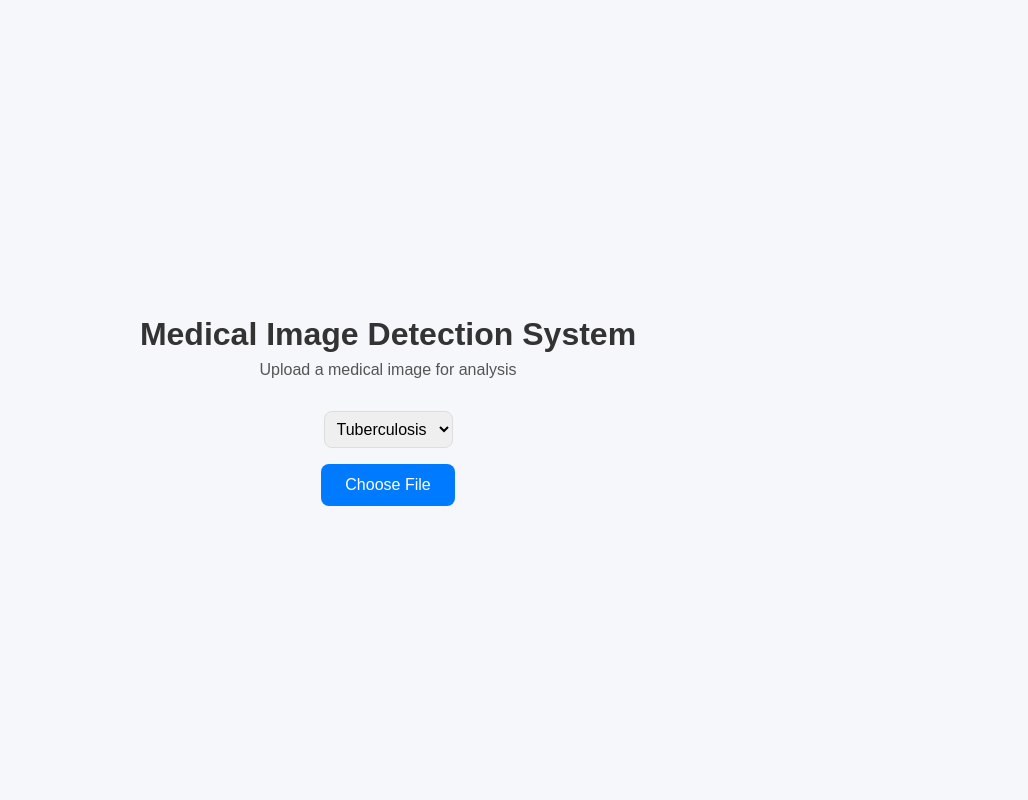
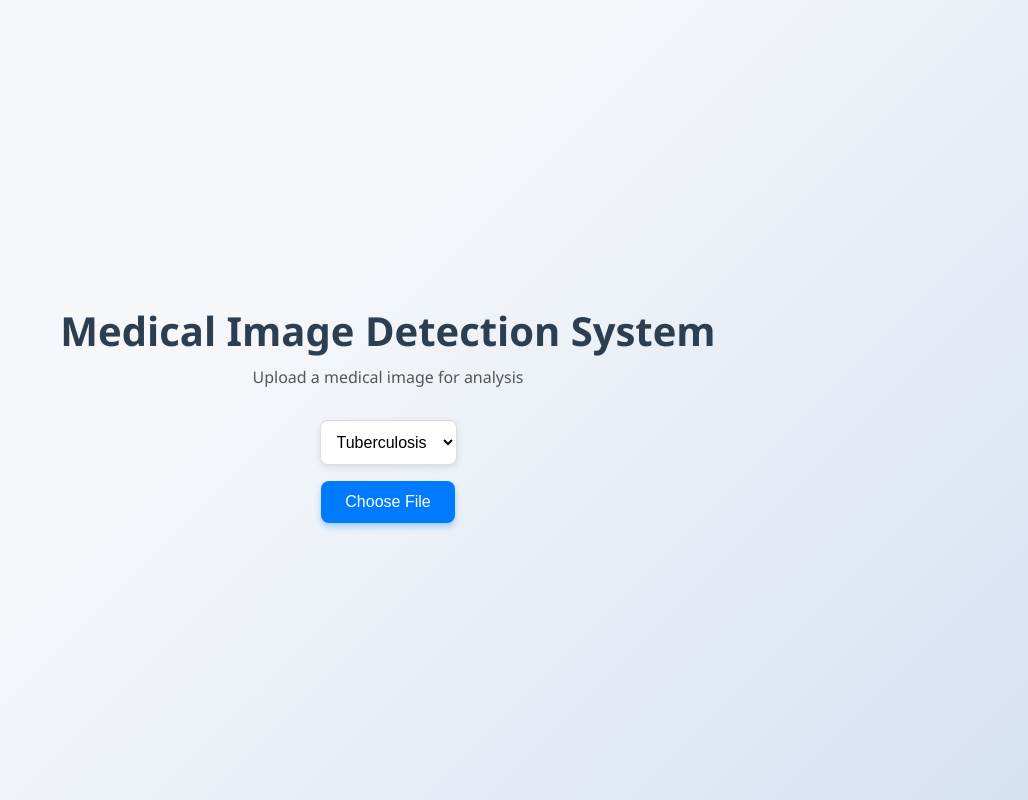
Before and after one commit to pushkar-hue/Disease-Detection-AI, a Flask app: page / in a window 1280 px wide. Shown: the whole page, without its empty margins (252-1280 px from the left). Run offline with Flask 3, Linux system fonts and the light colour scheme.

Commit message:
Changed some css properties

```diff
--- a/combined/static/styles.css
+++ b/combined/static/styles.css
@@ -1,26 +1,33 @@
-/* styles.css */
+/* Enhanced styles.css */
 
 body {
-    font-family: Arial, sans-serif;
-    background-color: #f5f7fa;
+    font-family: 'Segoe UI', Tahoma, sans-serif;
+    background: linear-gradient(135deg, #f5f7fa 40%, #d6e1f2 100%);
     display: flex;
     flex-direction: column;
     align-items: center;
     justify-content: center;
     height: 100vh;
     margin: 0;
+    overflow: hidden;
+    color: #333;
+    overflow-y: auto;
+    max-height: 300vh;
 }
 
 h1 {
-    color: #333;
-    font-size: 2rem;
+    color: #2c3e50;
+    font-size: 2.5rem;
     margin-bottom: 0.5rem;
+    animation: fadeIn 1s ease-out;
 }
 
 p {
     color: #555;
-    margin-top: 0;
-    margin-bottom: 2rem;
+    margin: 0 0 2rem;
+    text-align: center;
+    max-width: 600px;
+    animation: fadeIn 1.5s ease-out;
 }
 
 .upload-container {
@@ -31,17 +38,21 @@ p {
 }
 
 #model-select {
-    padding: 0.5rem;
+    padding: 0.75rem;
     margin-bottom: 1rem;
     border-radius: 8px;
     border: 1px solid #ddd;
     font-size: 1rem;
     cursor: pointer;
-    transition: background-color 0.3s;
+    background-color: #fff;
+    box-shadow: 0 2px 6px rgba(0, 0, 0, 0.1);
+    transition: all 0.3s;
 }
 
 #model-select:hover {
     background-color: #e1e5f2;
+    transform: scale(1.05);
+    box-shadow: 0 4px 8px rgba(0, 0, 0, 0.15);
 }
 
 .upload-btn {
@@ -52,11 +63,14 @@ p {
     font-size: 1rem;
     border-radius: 8px;
     cursor: pointer;
-    transition: background-color 0.3s;
+    transition: background-color 0.3s, transform 0.2s;
+    box-shadow: 0 4px 6px rgba(0, 123, 255, 0.3);
 }
 
 .upload-btn:hover {
     background-color: #0056b3;
+    transform: scale(1.1);
+    box-shadow: 0 6px 12px rgba(0, 123, 255, 0.4);
 }
 
 #loading {
```
Also changed, not shown: other parts of combined/static/styles.css (+31 -6 lines), combined/static/uploads/Tuberculosis-6.png (added), combined/static/uploads/Tuberculosis-7.png (added), combined/static/uploads/Tuberculosis-8.png (added).
